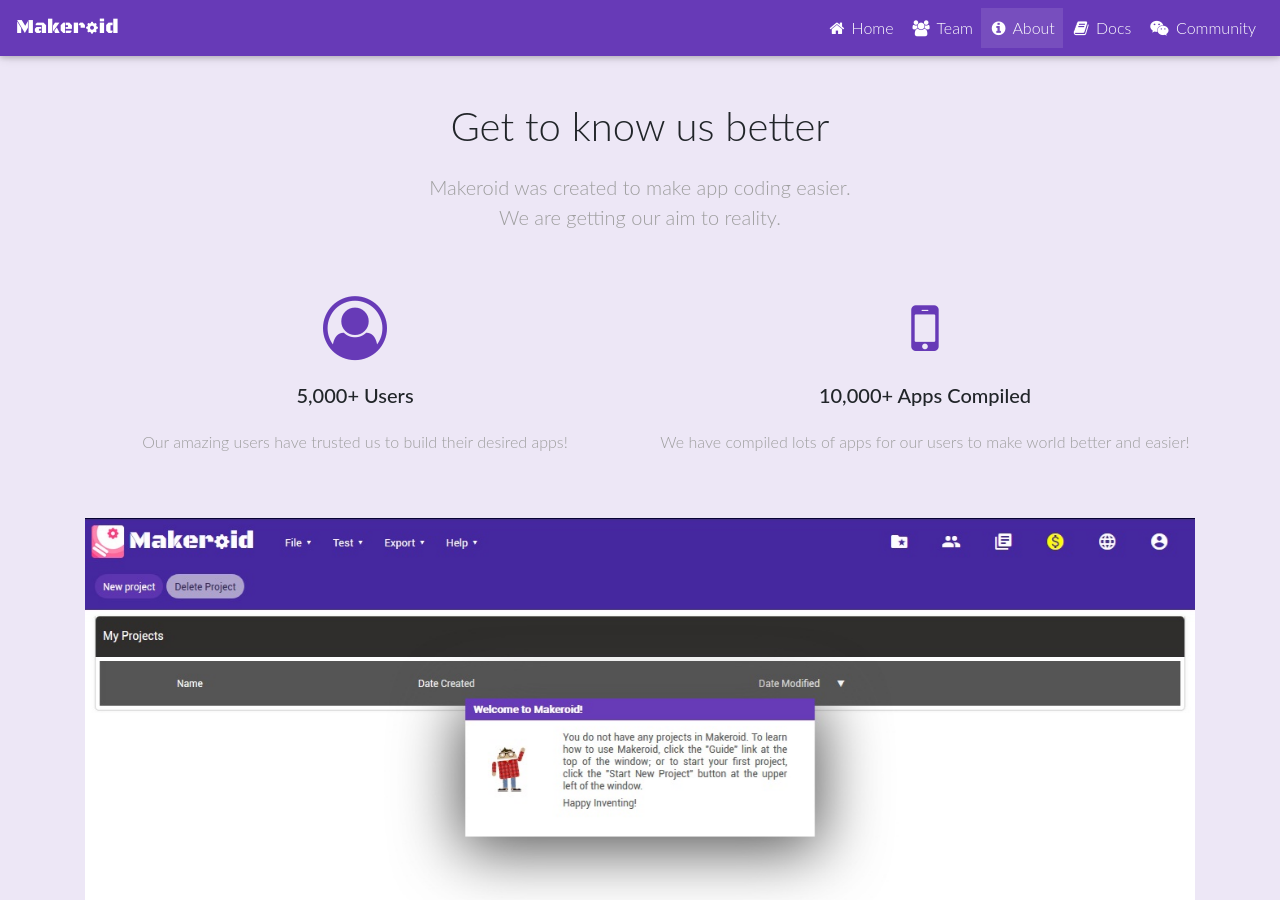
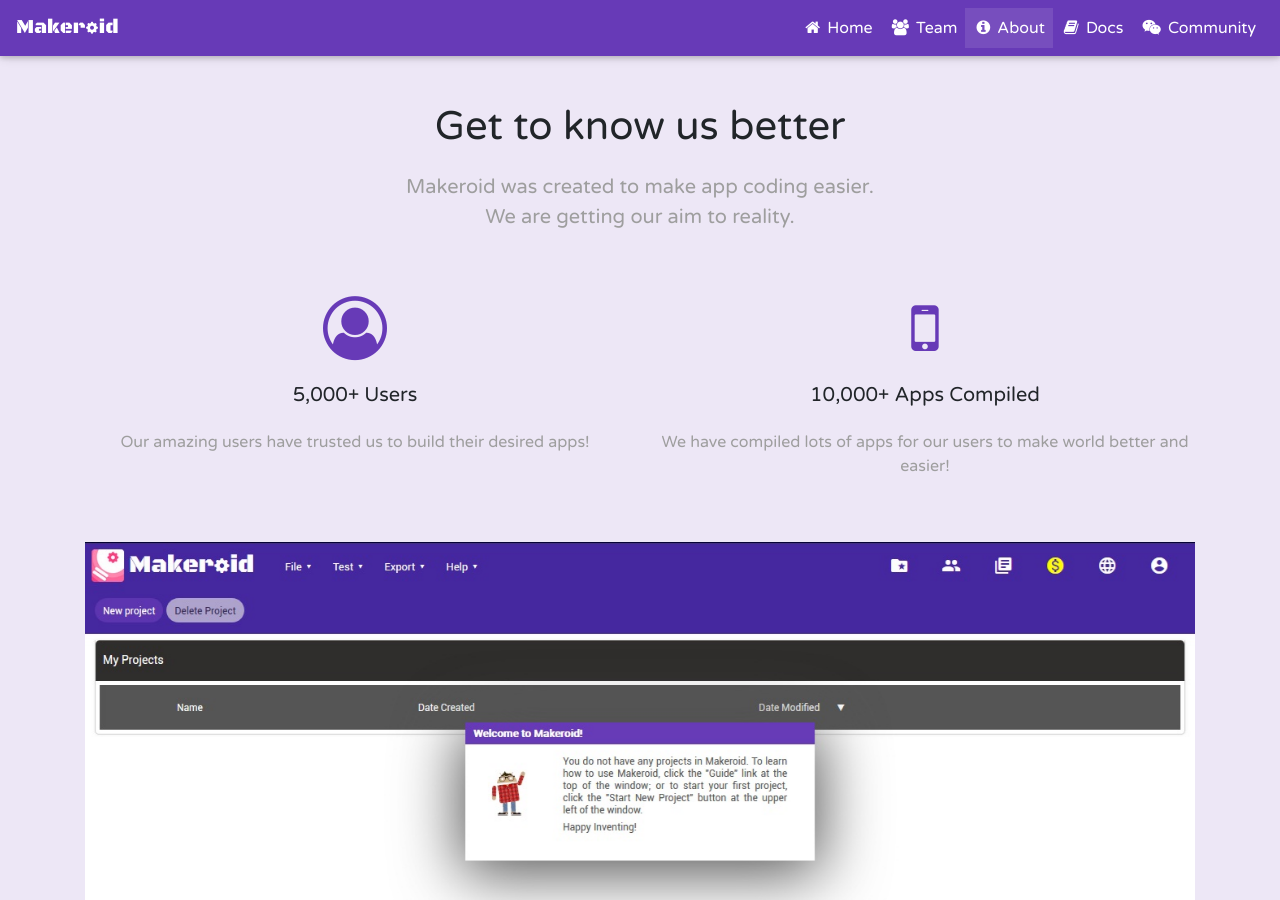
Before and after one commit to Kodular/kodular.github.io, a Jekyll site: the page built from about.html, in a window 1280 px wide and 900 px high. Built offline with Jekyll 4.4.1, drawn with Linux system fonts in a browser that asks for light colours; nearby versions of some CDN libraries.

Commit message:
Update styles.html

```diff
--- a/_includes/styles.html
+++ b/_includes/styles.html
@@ -1,5 +1,5 @@
-<link href="https://fonts.googleapis.com/css?family=Roboto:100,300,400,500,700" rel="stylesheet">
-<link href="https://maxcdn.bootstrapcdn.com/font-awesome/4.7.0/css/font-awesome.min.css" rel="stylesheet" integrity="sha384-wvfXpqpZZVQGK6TAh5PVlGOfQNHSoD2xbE+QkPxCAFlNEevoEH3Sl0sibVcOQVnN" crossorigin="anonymous">
+<link rel="stylesheet" href="https://fonts.googleapis.com/css?family=Varela+Round">
+<link rel="stylesheet" href="https://maxcdn.bootstrapcdn.com/font-awesome/4.7.0/css/font-awesome.min.css" integrity="sha384-wvfXpqpZZVQGK6TAh5PVlGOfQNHSoD2xbE+QkPxCAFlNEevoEH3Sl0sibVcOQVnN" crossorigin="anonymous">
 <link rel="stylesheet" href="https://maxcdn.bootstrapcdn.com/bootstrap/4.0.0-beta.2/css/bootstrap.min.css" integrity="sha384-PsH8R72JQ3SOdhVi3uxftmaW6Vc51MKb0q5P2rRUpPvrszuE4W1povHYgTpBfshb" crossorigin="anonymous">
 <link rel="stylesheet" href="/assets/vendor/mdb/mdb-pro.min.css">
 <link rel="stylesheet" href="/assets/fonts/style.css">
```
